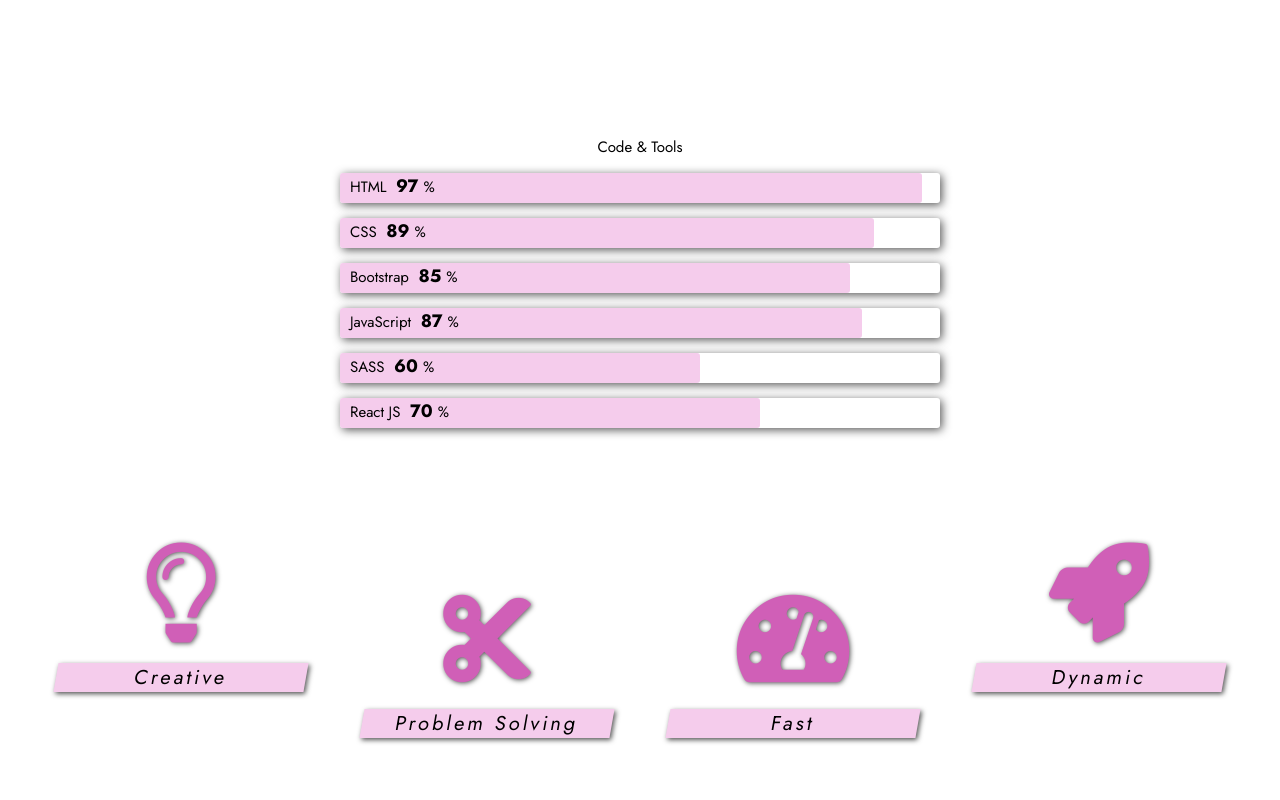
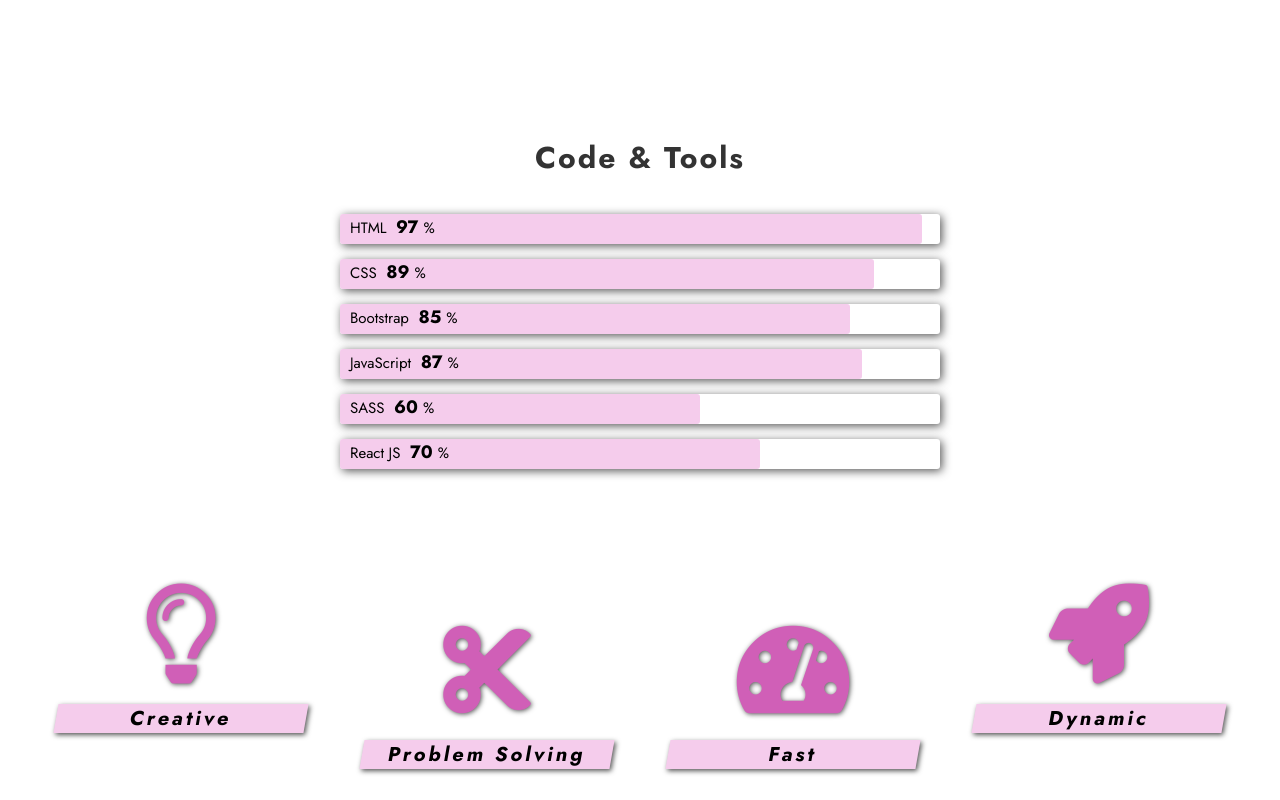
Before and after one commit to Rockafera/portfolio, a plain HTML site: page index.html in a window 1280 px wide. Shown: the part 1040-1840 px from the top of the page. Drawn offline with Linux system fonts and the light colour scheme.

Commit message:
Update style.css

```diff
--- a/style.css
+++ b/style.css
@@ -155,6 +155,16 @@ html {
   display: flex;
   flex-direction: column;
   align-items: center;
+}
+
+h2 {
+  font-size: 3rem;
+  font-weight: 700;
+  color: #333;
+  text-transform: capitalize;
+  letter-spacing: 0.2rem;
+  margin-bottom: 2rem;
+  text-align: center;
 }
 
 .progress-bars-wrapper {
```
